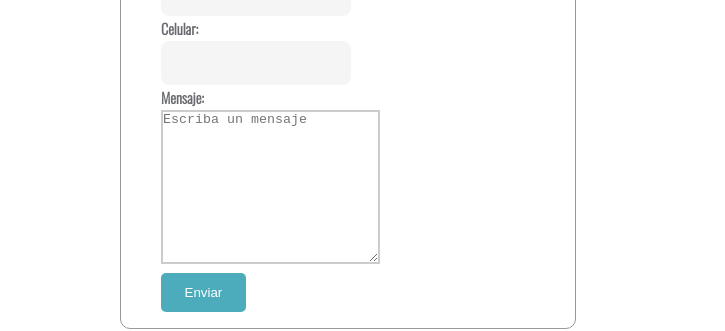
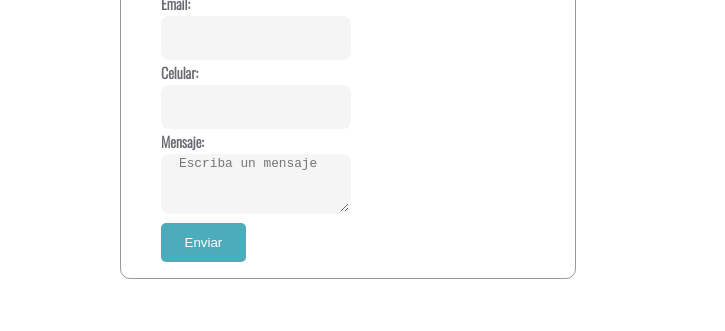
Before and after one commit to meierlu/Trabajo-practico-final, a plain HTML site: page index.html in a window 1280 px wide. Shown: the part 2117-2448 px from the top of the page, 0-725 px from the left. Drawn offline with nearby package versions, Linux system fonts and the light colour scheme.

Commit message:
Update estilo.css

```diff
--- a/css/estilo.css
+++ b/css/estilo.css
@@ -204,7 +204,7 @@ fieldset{
     padding: 15px;
     background-color: white;
 }
-.input {
+.input, textarea {
     max-width: 190px;
     height: 44px;
     background-color: #05060f0a;
@@ -226,8 +226,8 @@ fieldset{
     margin: 1px 25px 1px 25px;
 }
 textarea{
-    border: 2px solid #ccc;
-    margin: 1px 25px 1px 25px;
+    height: 60px;
+    font-size: 0.8rem;
 }
 .input:hover, .input:focus, .input-group:hover .input {
     outline: none;
```
